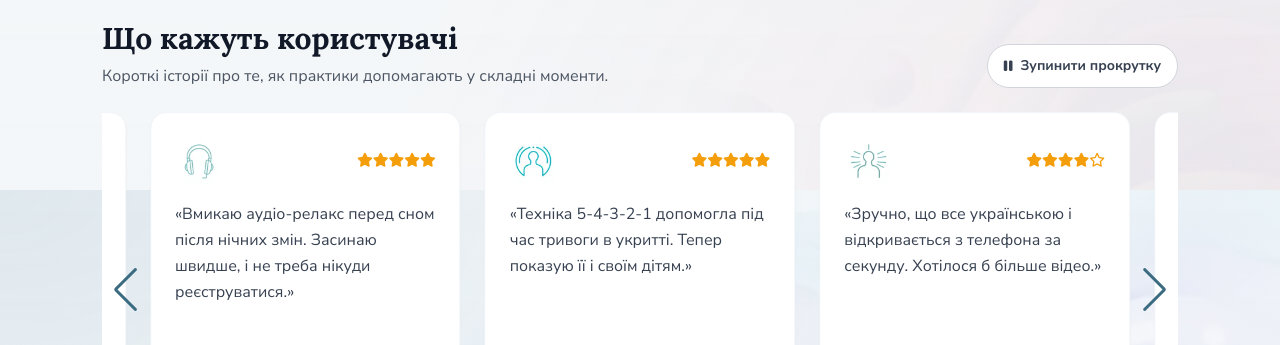
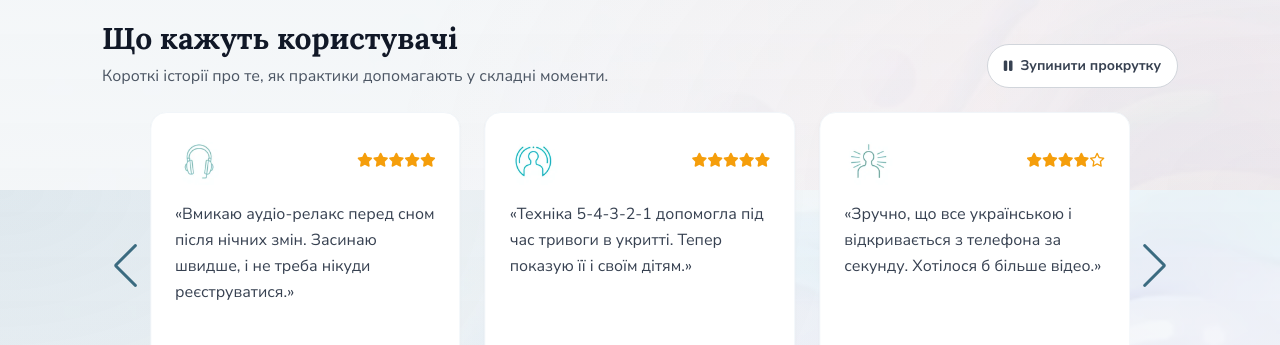
Before and after one commit to melkvska/spokiy-rozumu, a plain HTML site: page index.html in a window 1280 px wide. Shown: the part 3810-4155 px from the top of the page. Drawn offline with nearby package versions, Linux system fonts and the light colour scheme; some packages are replaced by stand-ins of ours; a script that the page names is missing.

Commit message:
fix: стрілки Swiper винесено за межі каруселі
Стрілки навігації тепер у батьківському блоці з відступом md:px-12 — не перекривають текст і не відкривають край сусіднього слайда.

```diff
--- a/index.html
+++ b/index.html
@@ -349,7 +349,9 @@
         </button>
       </div>
 
-      <div class="swiper reviews-swiper !pb-12 md:!px-12">
+      <!-- стрілки винесені за межі каруселі, щоб не перекривати текст і сусідні слайди -->
+      <div class="relative md:px-12">
+      <div class="swiper reviews-swiper !pb-12">
         <div class="swiper-wrapper">
           <!-- slide 1 -->
           <article class="swiper-slide !h-auto bg-white rounded-2xl border border-slate-100 shadow-sm p-6 flex flex-col">
@@ -425,8 +427,9 @@
           </article>
         </div>
         <div class="swiper-pagination"></div>
-        <div class="swiper-button-prev !hidden md:!flex !text-brand-600"></div>
-        <div class="swiper-button-next !hidden md:!flex !text-brand-600"></div>
+      </div>
+      <div class="swiper-button-prev !hidden md:!flex !text-brand-600 !top-[calc(50%-1.5rem)]"></div>
+      <div class="swiper-button-next !hidden md:!flex !text-brand-600 !top-[calc(50%-1.5rem)]"></div>
       </div>
       <p class="text-xs text-gray-500 mt-2">Відгуки — демонстраційний контент навчального проєкту (ЛР №10), імена умовні.</p>
     </section>
```
